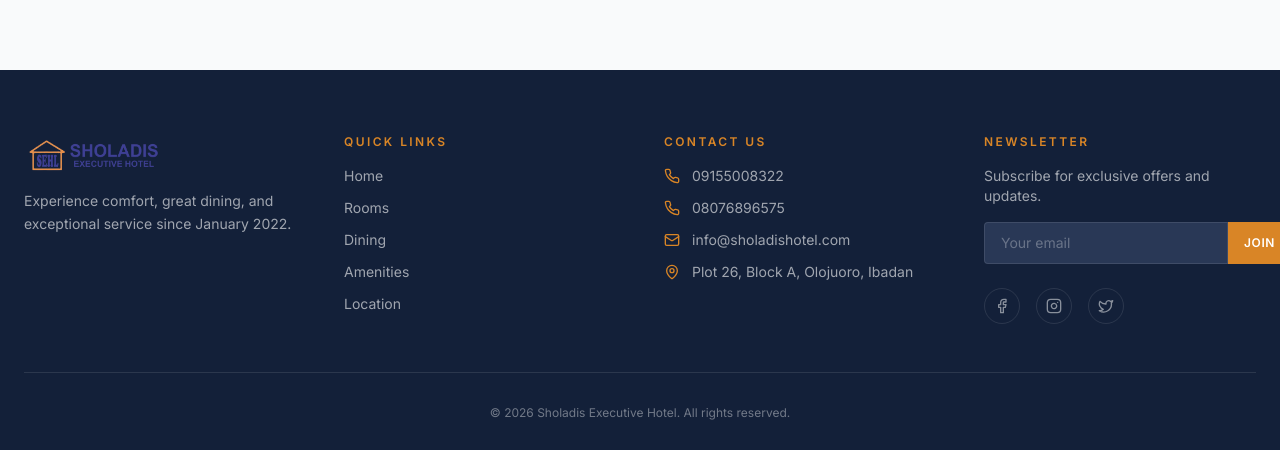
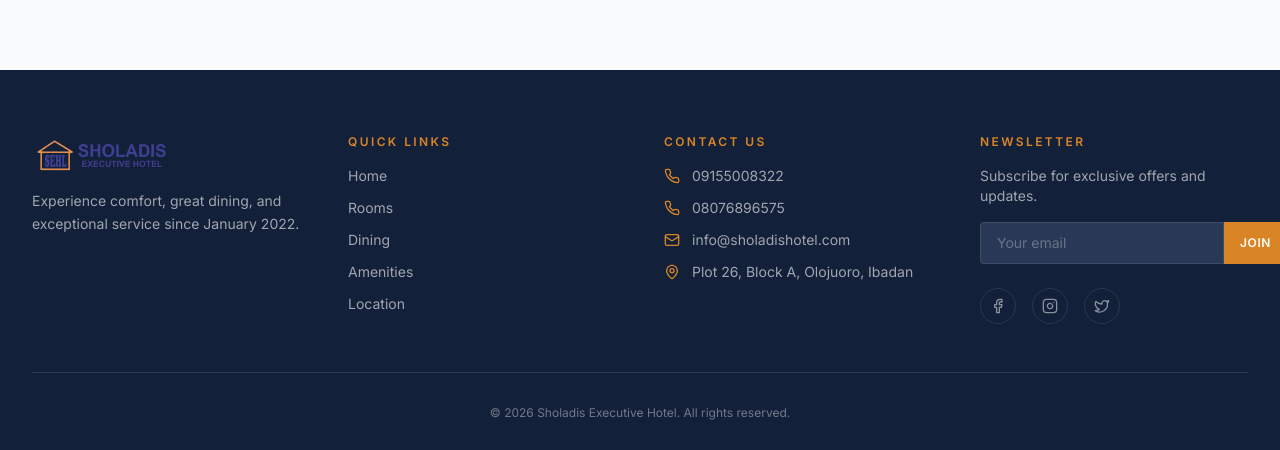
Before and after one commit to Jo-shua09/Sholadis-Executive-Hotel, a React (Vite) app: page /about in a window 1280 px wide. Shown: the part 2330-2780 px from the top of the page. Built offline with nearby package versions, Linux system fonts and the light colour scheme; the HTML template or start-up script is replaced by a standard one.

Commit message:
Increase horizontal padding in Footer component for improved layout

```diff
--- a/src/components/Footer.tsx
+++ b/src/components/Footer.tsx
@@ -7,7 +7,7 @@ const Footer = () => {
 
   return (
     <footer id="contact" className="bg-navy text-primary-foreground">
-      <div className="container mx-auto px-6 py-16 !pb-8">
+      <div className="container mx-auto px-8 py-16 !pb-8">
         <div className="grid gap-12 sm:grid-cols-2 lg:grid-cols-4">
           {/* Brand */}
           <div>
```
